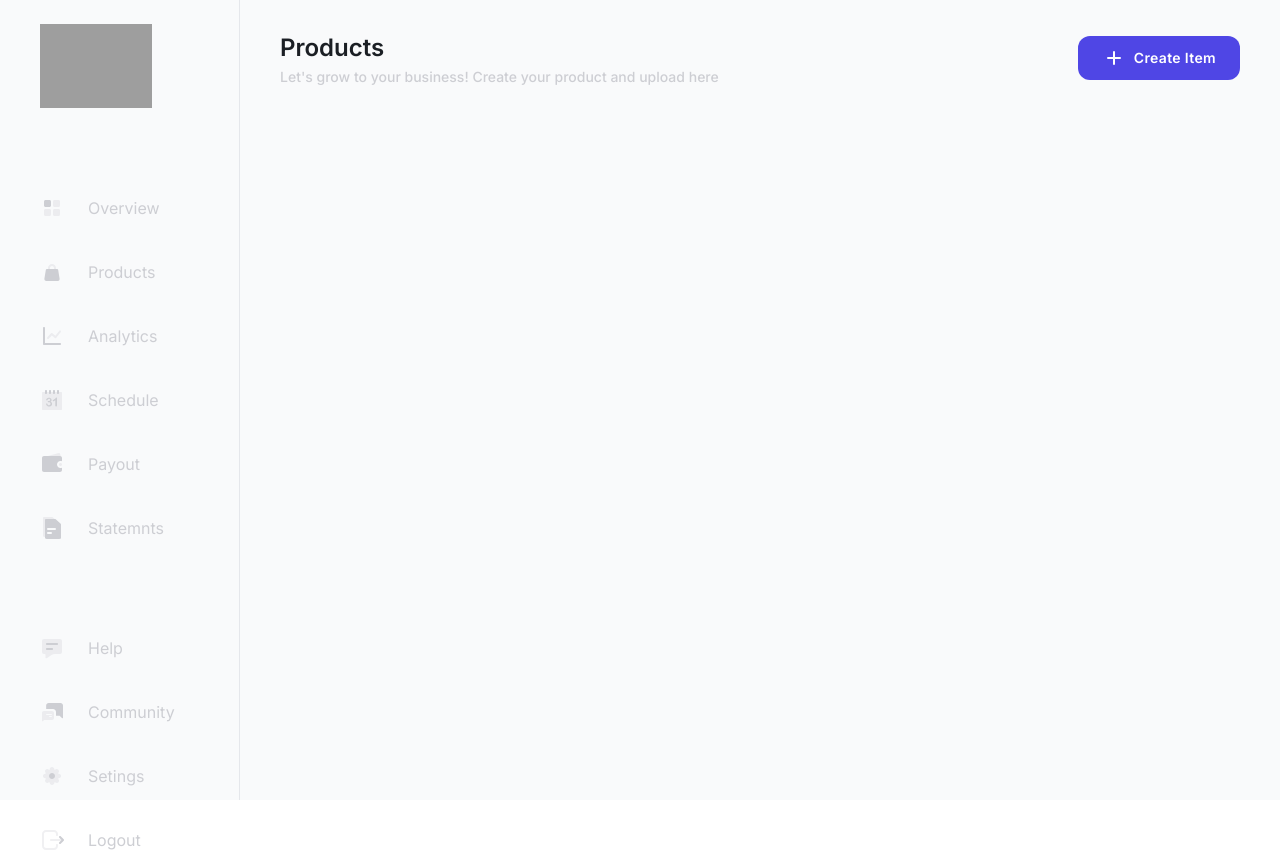
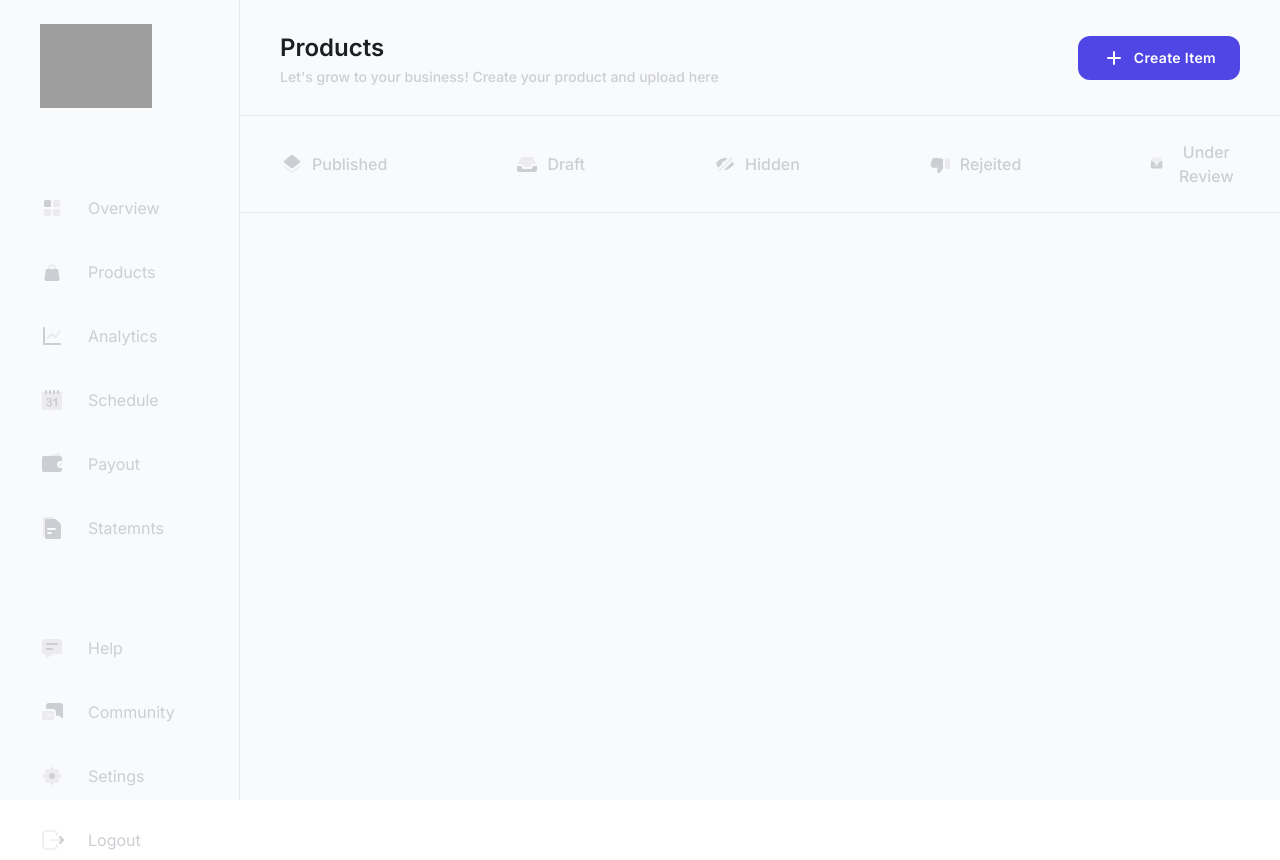
Before and after one commit to 3Gdesigner/dash-manager, a Vue app: page / in a window 1280 px wide. Built offline with nearby package versions, Linux system fonts and the light colour scheme; grey boxes are pictures that could not be loaded; what tailwindcss-question-mark would draw is missing.

Commit message:
add menu status off products

```diff
--- a/src/App.vue
+++ b/src/App.vue
@@ -10,6 +10,12 @@ import GroupChatIcon from "./icons/group-chat.svg";
 import SetingsIcon from "./icons/settings.svg";
 import LogoutIcon from "./icons/logout.svg";
 import PlusIcon from "./icons/plus.svg";
+
+import LayerIcon from "./icons/layers.svg";
+import DraftIcon from "./icons/draft.svg";
+import InvisibleIcon from "./icons/invisible.svg";
+import RejeitedIcon from "./icons/rejected.svg";
+import MailIcon from "./icons/mail.svg";
 
 const sidebar = [
     [
@@ -25,6 +31,16 @@ const sidebar = [
         { name: "Community", icon: GroupChatIcon },
         { name: "Setings", icon: SetingsIcon },
         { name: "Logout", icon: LogoutIcon },
+    ],
+];
+
+const status = [
+    [
+        { StatusName: "Published", icon: LayerIcon },
+        { StatusName: "Draft", icon: DraftIcon },
+        { StatusName: "Hidden", icon: InvisibleIcon },
+        { StatusName: "Rejeited", icon: RejeitedIcon },
+        { StatusName: "Under Review", icon: MailIcon },
     ],
 ];
 </script>
@@ -65,7 +81,7 @@ const sidebar = [
                     </p>
                 </div>
                 <button
-                    class="inline-flex items-center gap-x-2 rounded-xl bg-indigo-600 px-6 py-2.5 text-white focus:ring-2 hover:bg-indigo-700 focus:outline-none focus:ring-indigo-500 focus:ring-offset-1"
+                    class="inline-flex items-center gap-x-2 rounded-xl bg-indigo-600 px-6 py-2.5 text-white hover:bg-indigo-700 focus:outline-none focus:ring-2 focus:ring-indigo-500 focus:ring-offset-1"
                 >
                     <PlusIcon class="h-6 w-6 fill-current" />
                     <span class="text-sm font-semibold tracking-wide"
@@ -73,6 +89,27 @@ const sidebar = [
                     >
                 </button>
             </div>
+            <ul
+                v-for="group in status"
+                class="flex items-center gap-x-20 border-y border-gray-200 px-4"
+            >
+                <li v-for="item in group">
+                    <button
+                        class="group relative flex items-center gap-x-2 px-6 py-6 text-gray-500 hover:text-indigo-600"
+                    >
+                        <component
+                            :is="item.icon"
+                            class="h-6 w-6 fill-current"
+                        />
+                        <span class="font-medium">
+                            {{ item.StatusName }}
+                            <span
+                                class="absolute bottom-0 left-3 z-40 h-0.5 w-full scale-x-0 rounded bg-indigo-400 transition-transform ease-in-out group-hover:scale-x-100"
+                            />
+                        </span>
+                    </button>
+                </li>
+            </ul>
         </main>
     </div>
 </template>
```
